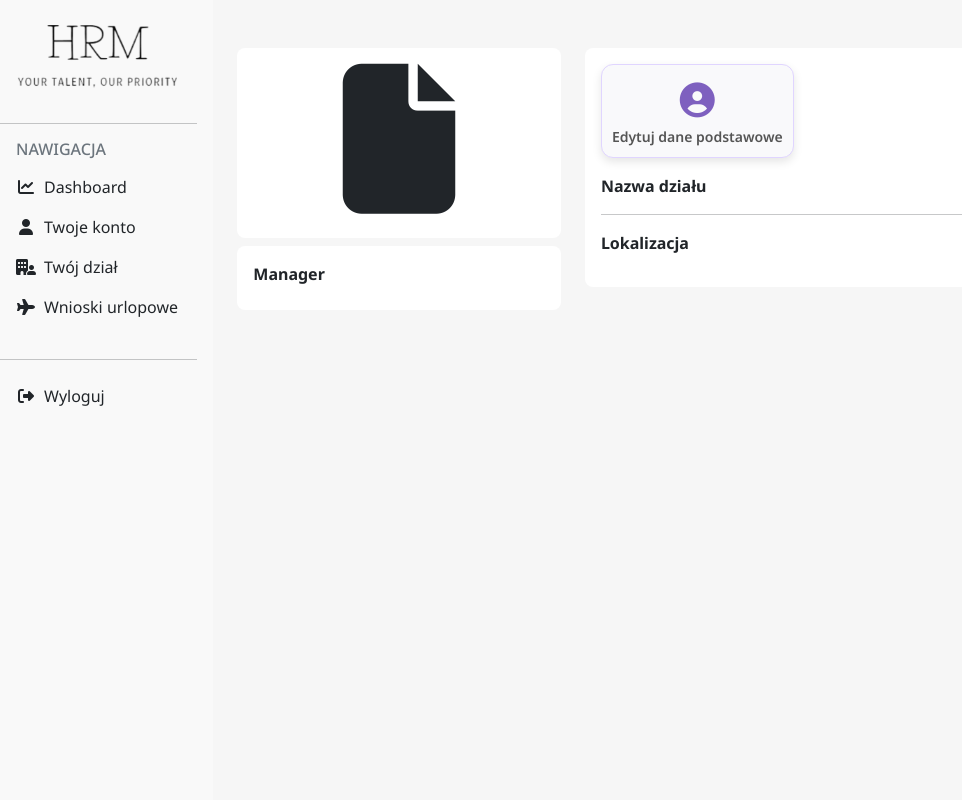
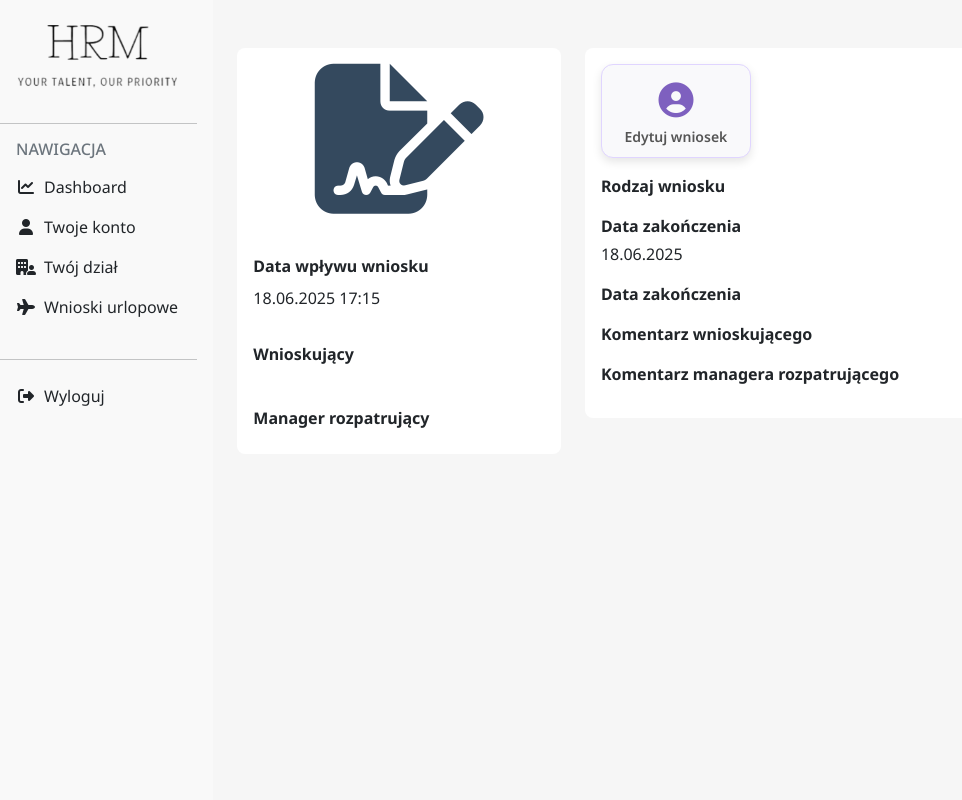
Before and after one commit to hightt/HRM, a Symfony app: template templates/leave_request/show.html.twig in a window 1280 px wide. Shown: the whole page, without its empty margins (0-962 px from the left). Run offline with Twig, Linux system fonts and the light colour scheme; the template is opened without the code that fills it, so the values that code supplies are empty; some libraries are stand-ins or nearby versions.

Commit message:
Add show page to leave request module

```diff
--- a/src/Controller/LeaveRequestController.php
+++ b/src/Controller/LeaveRequestController.php
@@ -51,7 +51,7 @@
     public function show(LeaveRequest $leaveRequest): Response
     {
         return $this->render('leave_request/show.html.twig', [
-            'leave_request' => $leaveRequest,
+            'leaveRequest' => $leaveRequest,
         ]);
     }
 
@@ -67,7 +67,7 @@
             return $this->redirectToRoute('app_leave_request_index', [], Response::HTTP_SEE_OTHER);
         }
 
-        return $this->render('leave_request/edit.html.twig', [
+        return $this->render('leave_request/new.html.twig', [
             'leave_request' => $leaveRequest,
             'form' => $form,
         ]);
--- a/src/Model/LeaveRequest/LeaveRequestStatus.php
+++ b/src/Model/LeaveRequest/LeaveRequestStatus.php
@@ -17,6 +17,12 @@
         return $translator->trans('leave_request.status.' . $this->value);
     }
 
+    public function getTranslationKey(): string
+    {
+        return 'leave_request.status.' . $this->value;
+    }
+
+
     public static function choices(TranslatorInterface $translator): array
     {
         $choices = [];
--- a/src/Model/LeaveRequest/LeaveRequestType.php
+++ b/src/Model/LeaveRequest/LeaveRequestType.php
@@ -19,6 +19,11 @@
         return $translator->trans('leave_request.type.' . $this->value);
     }
 
+    public function getTranslationKey(): string
+    {
+        return 'leave_request.type.' . $this->value;
+    }
+
     public static function choices(TranslatorInterface $translator): array
     {
         $choices = [];
--- a/templates/leave_request/show.html.twig
+++ b/templates/leave_request/show.html.twig
@@ -1,6 +1,7 @@
 {% extends 'index.html.twig' %}
 
-{% block title %}Szczegóły pracownika {% endblock %}
+{% block title %}Szczegóły pracownika
+{% endblock %}
 
 {% block content %}
 	<style>
@@ -12,62 +13,79 @@
 	<div class="container">
 		<div class="row mt-5">
 			<div class="col-4">
-				<div class="p-3" style="background-color: #fff; border-radius: 8px;">
+				<div class="p-3" style="background-color: #fff; border-top-right-radius: 8px; border-top-left-radius: 8px;">
 					<div class="text-center">
-                    {# <i class="fa-solid fa-file-circle-check" style="font-size: 150px; color: green;"></i> #}
-                    {# <i class="fa-solid fa-umbrella-beach" style="font-size: 150px; color: #2ecc71;"></i> #}
-                    {# <i class="fa-solid fa-person-shelter" style="font-size: 150px; color: #3498db;"></i> #}
-                    {# <i class="fa-solid fa-calendar-check" style="font-size: 150px; color: #f39c12;"></i> #}
-                    {# <i class="fa-solid fa-file-signature" style="font-size: 150px; color: #34495e;"></i> #}
-
-
-                    <i class="fa-solid fa-file" style="font-size: 150px"></i>
+						<i class="fa-solid fa-file-signature" style="font-size: 150px; color: #34495e;"></i>
 					</div>
 					<div class="mt-2 text-center" style="font-weight: bold;"></div>
 				</div>
 
-				<div class="p-3 mt-2" style="background-color: #fff; border-radius: 8px;">
+				<div class="p-3" style="background-color: #fff;">
 					<div style="font-weight: bold;">
-						Manager
+						Data wpływu wniosku
 					</div>
 					<div class="mt-2">
-						{# {% if department.manager %}
-							<img src="{{asset('images/employee_man.png')}}" width="25px" height="25px" style="border-radius: 50%">
-							{{department.manager.getFullName}}
-						{% endif %} #}
+						{{leaveRequest.createdAt|date("d.m.Y H:i")}}
 					</div>
 				</div>
 
+				<div class="p-3" style="background-color: #fff;">
+					<div style="font-weight: bold;">
+						Wnioskujący
+					</div>
+					<div class="mt-2">
+						{{leaveRequest.employee.fullName}}
+					</div>
+				</div>
+
+				<div class="p-3" style="background-color: #fff; border-bottom-right-radius: 8px; border-bottom-left-radius: 8px;">
+					<div style="font-weight: bold;">
+						Manager rozpatrujący
+					</div>
+					<div class="mt-2">
+						{{leaveRequest.employee.getDepartment.manager.fullName}}
+					</div>
+				</div>
 			</div>
 			<div class="col-8">
 				<div class="p-3" style="background-color: #fff; border-radius: 8px;">
+
 					<div class="row mb-3">
 						<div class="me-auto">
-							{# {% if is_granted('ROLE_ACCOUNTING') %} #}
-								{# <a href="{{ path('app_department_edit', {'id': department.id}) }}"> #}
+							<a href="{{ path('app_leave_request_edit', {'id': leaveRequest.id}) }}">
 								<div class="tool">
 									<div class="text-center">
 										<i class="fa-solid fa-circle-user"></i>
 									</div>
-										<div class="text-center">Edytuj dane podstawowe</div>
+									<div class="text-center">Edytuj wniosek</div>
 								</div>
 							</a>
-							{# {% endif %} #}
+						</a>
 					</div>
 				</div>
 				<div>
 					<div class="mb-3">
-							<span style="font-weight: bold;">Nazwa działu</span>
-							{# <div class="mt-1">{{department.name}}</div> #}
+						<span style="font-weight: bold;">Rodzaj wniosku</span>
+						<div class="mt-1">{{leaveRequest.leaveType.getTranslationKey|trans}}</div>
 					</div>
-						<hr>
 					<div class="mb-3">
-							<span style="font-weight: bold;">Lokalizacja</span>
-							{# <div class="mt-1">{{department.location}}</div> #}
+						<span style="font-weight: bold;">Data zakończenia</span>
+						<div class="mt-1">{{leaveRequest.dateTo|date("d.m.Y")}}</div>
+					</div>
+					<div class="mb-3">
+						<span style="font-weight: bold;">Data zakończenia</span>
+						<div class="mt-1">{{leaveRequest.status.getTranslationKey|trans}}</div>
+					</div>
+					<div class="mb-3">
+						<span style="font-weight: bold;">Komentarz wnioskującego</span>
+						<div class="mt-1">{{leaveRequest.comment}}</div>
+					</div>
+					<div class="mb-3">
+						<span style="font-weight: bold;">Komentarz managera rozpatrującego</span>
+						<div class="mt-1">{{leaveRequest.managerComment}}</div>
 					</div>
 				</div>
 			</div>
 		</div>
 	</div>
-	</div>
-{% endblock %}
+</div>{% endblock %}
```
Lines whose indentation alone changed are shown as unchanged.
